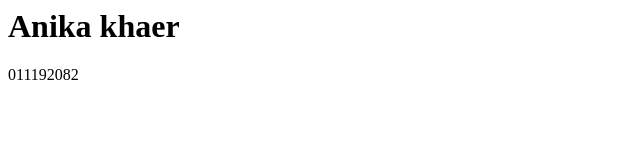
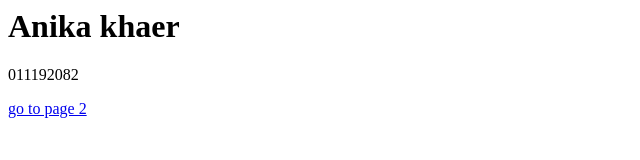
Before and after one commit to anikakhaer9999/anikakhaer9999.github.io, a plain HTML site: page index.html in a window 1280 px wide. Shown: the full height of the page, 0-640 px from the left. Drawn offline with Linux system fonts and the light colour scheme.

Commit message:
Update index.html

```diff
--- a/index.html
+++ b/index.html
@@ -4,5 +4,6 @@
 <body>
 <h1>Anika khaer</h1>
 <p>011192082</p>
+  <a href="page2.html">go to page 2</a>
 </body>
 </html>
```
